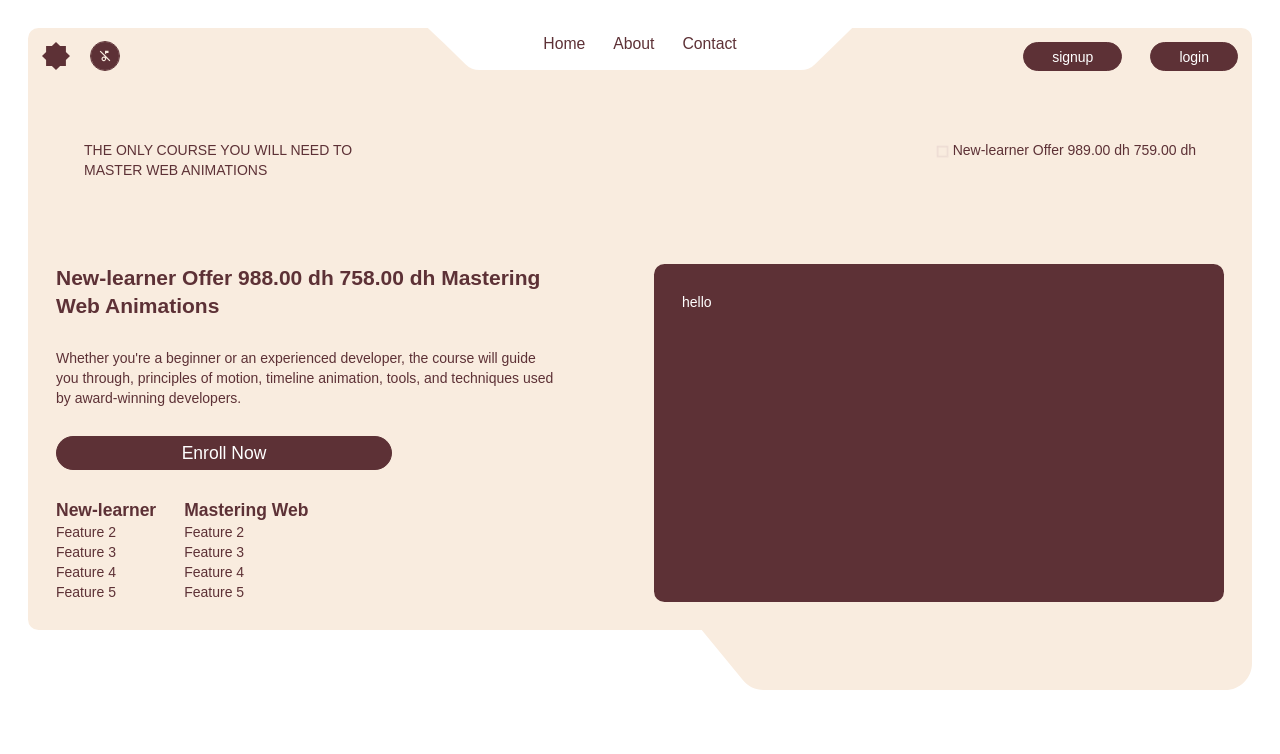
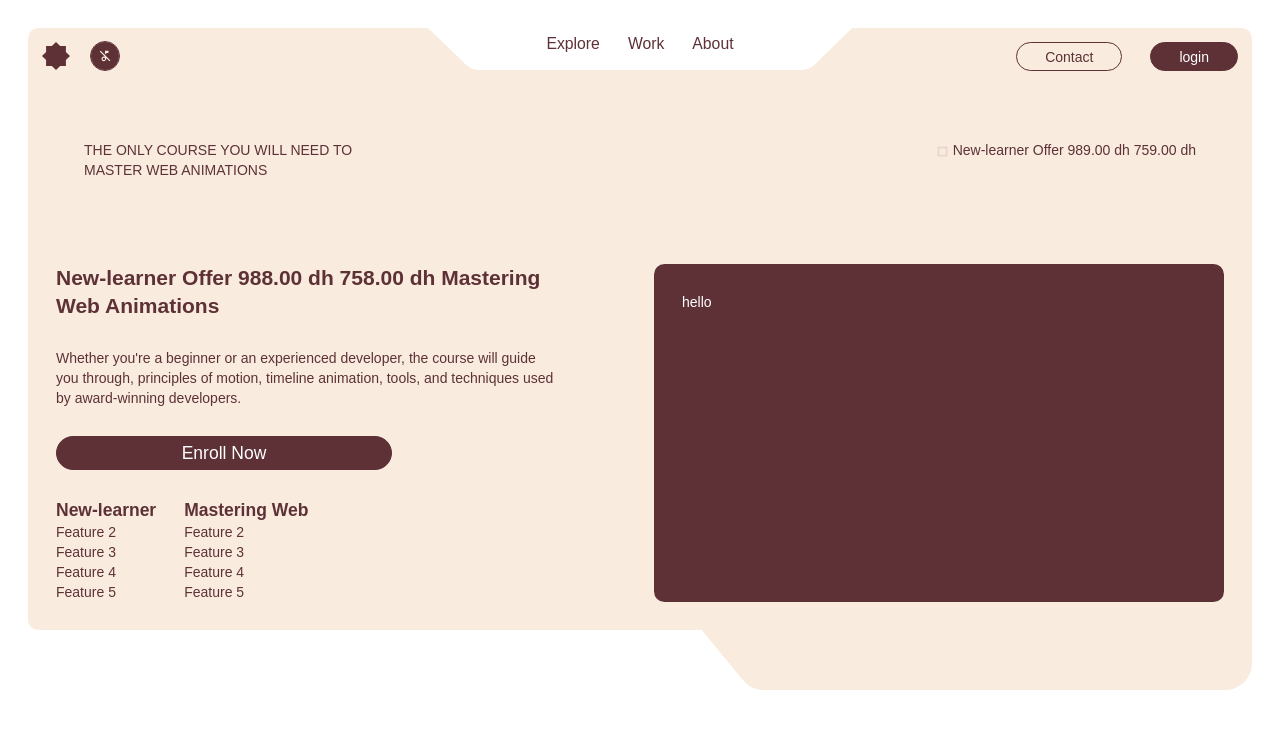
Before and after one commit to samjaabo/portfolio-v2, a Next.js app: page /test in a window 1280 px wide. Shown: the top 754 px of the page. Built offline with nearby package versions, Linux system fonts and the light colour scheme; a web font is replaced by a local one.

Commit message:
add decrypt text animation

```diff
--- a/src/app/globals.css
+++ b/src/app/globals.css
@@ -3,6 +3,7 @@
 /* ----------------- Theme ----------------- */
 
 @theme {
+    --golden-ratio: 1.61803398875;
     --color-color: #5d3136;
     --color-line-color: #7c5658;
     --color-line-color-soft: #d8bfc0;
@@ -57,7 +58,14 @@
   .btn {
     @apply bg-color border border-color font-normal text-white text-center
            py-1 px-8  transition-colors duration-300 ease-in-out
-           hover:bg-transparent hover:text-color rounded-full max-w-96;
+            rounded-full max-w-96 hover:bg-transparent hover:text-color;
+            /* hover:bg-transparent hover:text-color */
+  }
+  .btn-secondary {
+    @apply  border border-color font-normal text-color bg-transparent text-center
+           py-1 px-8  transition-colors duration-300 ease-in-out
+            rounded-full max-w-96;
+            /* hover:bg-transparent hover:text-color */
   }
   .cursus-card-corners-rounded {
     @apply rounded-tr-sm md:rounded-tr-xl lg:rounded-tr-3xl rounded-bl-sm md:rounded-bl-xl lg:rounded-bl-3xl rounded-br-sm md:rounded-br-xl lg:rounded-br-3xl;
--- a/src/app/test/page.tsx
+++ b/src/app/test/page.tsx
@@ -23,7 +23,7 @@ export default function TestPage() {
       <Drag />
       <HeaderSection />
       <ProjectsSection />
-      <CursusSection />
+      {/* <CursusSection /> */}
       <BlogSection />
       <Footer />
       {/* <div className="md:block hidden fixed bottom-[calc(10px_+_theme(space.8))] right-[calc(10px_+_theme(space.8))] w-8 h-8 rounded-full bg-bg/50 border border-bg"></div> */}
--- a/src/components/futuristic/audio.tsx
+++ b/src/components/futuristic/audio.tsx
@@ -55,7 +55,7 @@ export default function BackgroundMusic() {
         )}
       ></div>
       <audio ref={audioRef} loop>
-        <source src="/futuristic/nn-the-floor.mp3" type="audio/mpeg" />
+        <source src="/futuristic/on-the-floor.mp3" type="audio/mpeg" />
       </audio>
       <button
         onClick={togglePlay}
--- /dev/null
+++ b/src/components/futuristic/decryptedTextEffect.tsx
@@ -0,0 +1,124 @@
+"use client";
+import { useState } from "react";
+
+export default function DecryptText({
+  children,
+  href = "#",
+  duration = 1000, // total time in ms
+  intervalMs = 100, // frame rate
+}: {
+  children: string;
+  href?: string;
+  duration?: number;
+  intervalMs?: number;
+}) {
+  const [text, setText] = useState(children);
+  const original = children;
+  const letters = ".-+*#%?<>^$@!X01";
+
+  function handleHover() {
+    const totalFrames = Math.floor(duration / intervalMs);
+    let frame = 0;
+
+    // Each character gets a random frame at which it "locks in"
+    const lockFrames = original
+      .split("")
+      .map(() => Math.floor(Math.random() * totalFrames));
+
+    const interval = setInterval(() => {
+      setText(() =>
+        original
+          .split("")
+          .map((char, i) => {
+            if (frame >= lockFrames[i]) {
+              return original[i]; // locked in
+            }
+            return letters[Math.floor(Math.random() * letters.length)];
+          })
+          .join("")
+      );
+
+      frame++;
+      if (frame >= totalFrames) {
+        clearInterval(interval);
+        setText(original); // ensure final clean
+      }
+    }, intervalMs);
+  }
+
+  return (
+    <a
+      href={href}
+      onMouseEnter={handleHover}
+      className="hidden lg:inline-block cursor-pointer hover-underline-link capitalize"
+    >
+      {text}
+    </a>
+  );
+}
+
+export function DecryptTextButton({
+  children,
+  href = "#",
+  duration = 900, // total time in ms
+  intervalMs = 64, // frame rate
+}: {
+  children: string;
+  href?: string;
+  duration?: number;
+  intervalMs?: number;
+}) {
+  const [text, setText] = useState(children);
+  const original = children;
+  const letters = ".-+*#%?<>[]{}^$@!";
+
+  function handleHover() {
+    const totalFrames = Math.floor(duration / intervalMs);
+    const halfFrames = Math.floor(totalFrames / 2);
+    let frame = 0;
+
+    const interval = setInterval(() => {
+      setText(() =>
+        original
+          .split("")
+          .map((char, i) => {
+            // left → right phase
+            if (frame <= halfFrames) {
+              if (frame > halfFrames * (i / original.length)) {
+                return original[i];
+              }
+            }
+            // right → left phase
+            else {
+              const progress = frame - halfFrames;
+              if (
+                progress >
+                halfFrames * ((original.length - 1 - i) / original.length)
+              ) {
+                return original[i];
+              }
+            }
+
+            return letters[Math.floor(Math.random() * letters.length)];
+          })
+          .join("")
+      );
+
+      frame++;
+      if (frame >= totalFrames) {
+        clearInterval(interval);
+        setText(original); // final clean
+      }
+    }, intervalMs);
+  }
+
+  return (
+    <a
+      href={href}
+      onMouseEnter={handleHover}
+      className="hidden lg:inline-block cursor-pointer btn-secondary capitalize"
+    >
+      {text}
+    </a>
+  );
+}
--- a/src/components/futuristic/sections/blog.tsx
+++ b/src/components/futuristic/sections/blog.tsx
@@ -2,7 +2,10 @@ import { ProfileImageContainer } from "../svgs";
 
 export default function BlogSection() {
   return (
-    <section className="relative top-0 left-0 flex flex-col mt-40  w-full h-fit px-5 bg-transparent border-line-color-soft">
+    <section
+      id="about"
+      className="relative top-0 left-0 flex flex-col mt-40  w-full h-fit px-5 bg-transparent border-line-color-soft"
+    >
       <div className="relative left-0 top-0 flex max-sm:flex-col w-full px-4 py-32 lg:px-8 gap-8 ">
         <div className="flex-1 flex flex-col items-center justify-center gap-4 px-1 sm:px-8 lg:px-16">
           <div className="absolute -top-4 left-0 h-full bg-gray/25 w-px">
--- a/src/components/futuristic/sections/header.tsx
+++ b/src/components/futuristic/sections/header.tsx
@@ -9,23 +9,21 @@ import {
 } from "../svgs";
 import BackgroundMusic from "../audio";
 import { HiOutlineQueueList } from "react-icons/hi2";
+import DecryptText, { DecryptTextButton } from "../decryptedTextEffect";
 
 export default function HeaderSection() {
   return (
-    <section className=" relative top-0 left-0 flex flex-col items-center justify-start h-fit bg-white px-2 lg:px-8 w-full">
+    <section
+      id="explore"
+      className=" relative top-0 left-0 flex flex-col items-center justify-start h-fit bg-white px-2 lg:px-8 w-full"
+    >
       <div className="relative  top-0 left-0  flex items-center justify-center bg-soft w-full h-fit rounded-t-xl mt-2 lg:mt-8">
         <NavbarContainer />
         <NavbarContainerRounded />
         <nav className="absolute top-0 left-1/2 -translate-x-1/2 z-9 w-fit h-8 pt-1.5 flex items-center justify-center text-sm lg:text-lg gap-2 lg:gap-8">
-          <button className=" hidden lg:inline-block cursor-pointer hover-underline-link ">
-            Home
-          </button>
-          <button className="hidden lg:inline-block cursor-pointer hover-underline-link">
-            About
-          </button>
-          <button className="hidden lg:inline-block cursor-pointer hover-underline-link ">
-            Contact
-          </button>
+          <DecryptText href="#explore">explore</DecryptText>
+          <DecryptText href="#work">Work</DecryptText>
+          <DecryptText href="#about">About</DecryptText>
         </nav>
         <Link
           className="absolute m-4 h-8 top-0 left-0 z-10 flex gap-6"
@@ -35,9 +33,8 @@ export default function HeaderSection() {
           <BackgroundMusic />
         </Link>
         <div className="absolute m-4 gap-4 lg:gap-8 top-0 right-0 z-10 flex justify-between">
-          <Link className="btn hidden lg:inline-block" href={"/test"}>
-            signup
-          </Link>
+          <DecryptTextButton href="#about">contact</DecryptTextButton>
+
           <Link className="btn hidden lg:inline-block" href={"/test"}>
             login
           </Link>
--- a/src/components/futuristic/sections/projects.tsx
+++ b/src/components/futuristic/sections/projects.tsx
@@ -5,7 +5,10 @@ import { FuturisticCardLines } from "../ui/card-lines";
 
 export default function ProjectsSection() {
   return (
-    <section className="relative top-0 left-0 flex flex-col mt-40  w-full h-fit px-5 bg-transparent border-line-color-soft">
+    <section
+      id="work"
+      className="relative top-0 left-0 flex flex-col mt-40  w-full h-fit px-5 bg-transparent border-line-color-soft"
+    >
       <div className="relative left-0 top-0 flex max-sm:flex-col w-full px-4 py-32 lg:px-8 gap-8 max-sm:gap-32 ">
         <div className="z-0 absolute h-full top-0 left-1/2 -translate-x-1/2 bg-gray/25 w-px hidden sm:block">
           <span className="hidden">real center line 1</span>
--- a/src/components/futuristic/svgs.tsx
+++ b/src/components/futuristic/svgs.tsx
@@ -216,11 +216,11 @@ export function ProfileImageContainer() {
       </clipPath>
       <g style={{ clipPath: "url(#clip1)" }}>
         <image
-          href="/about.jpg"
+          href="/me-said.webp"
           width="1600"
           height="1815"
           transform="matrix(1 0 0 1 3 0.7698)"
-          className="w-full h-auto"
+          className="h-full w-auto object-cover mx-auto"
         />
       </g>
     </svg>
```
Also changed, not shown: public/me-said.webp (added), 1 other file (tests, documents, lock files or other folders).
